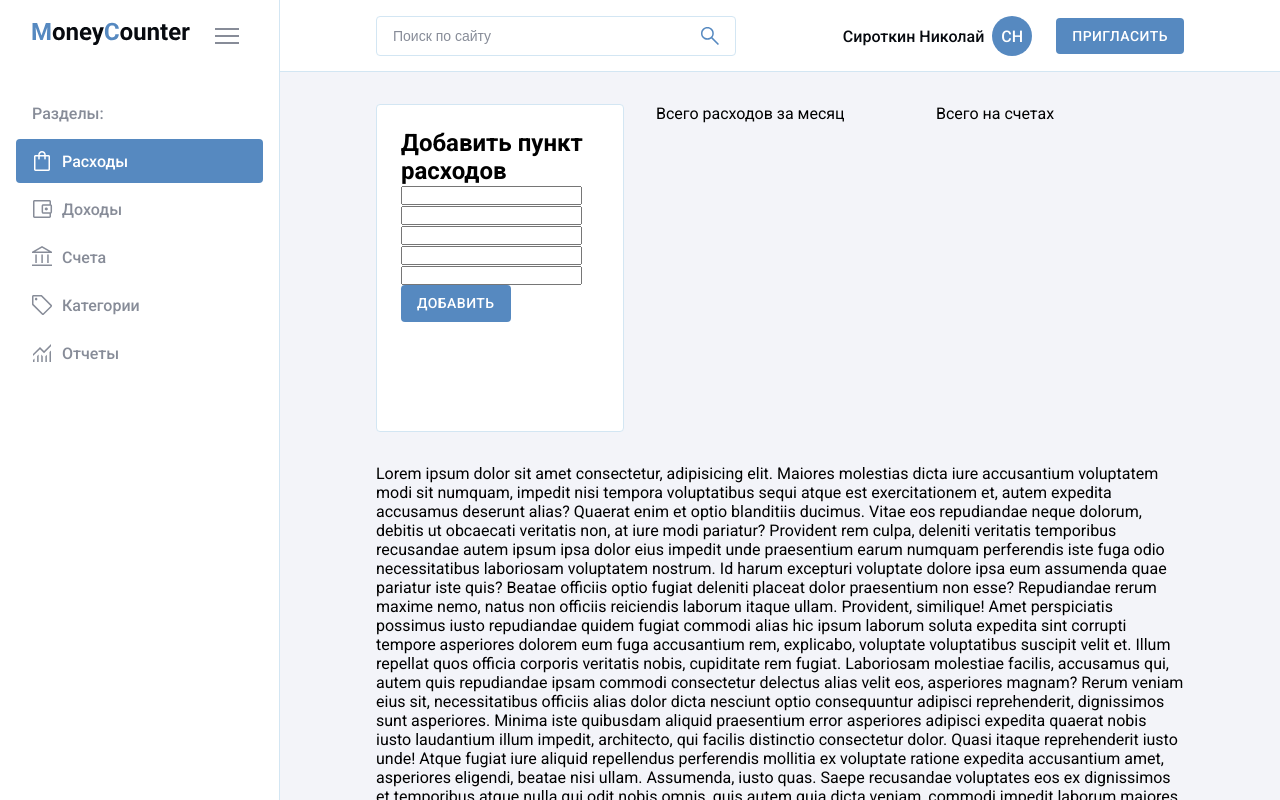
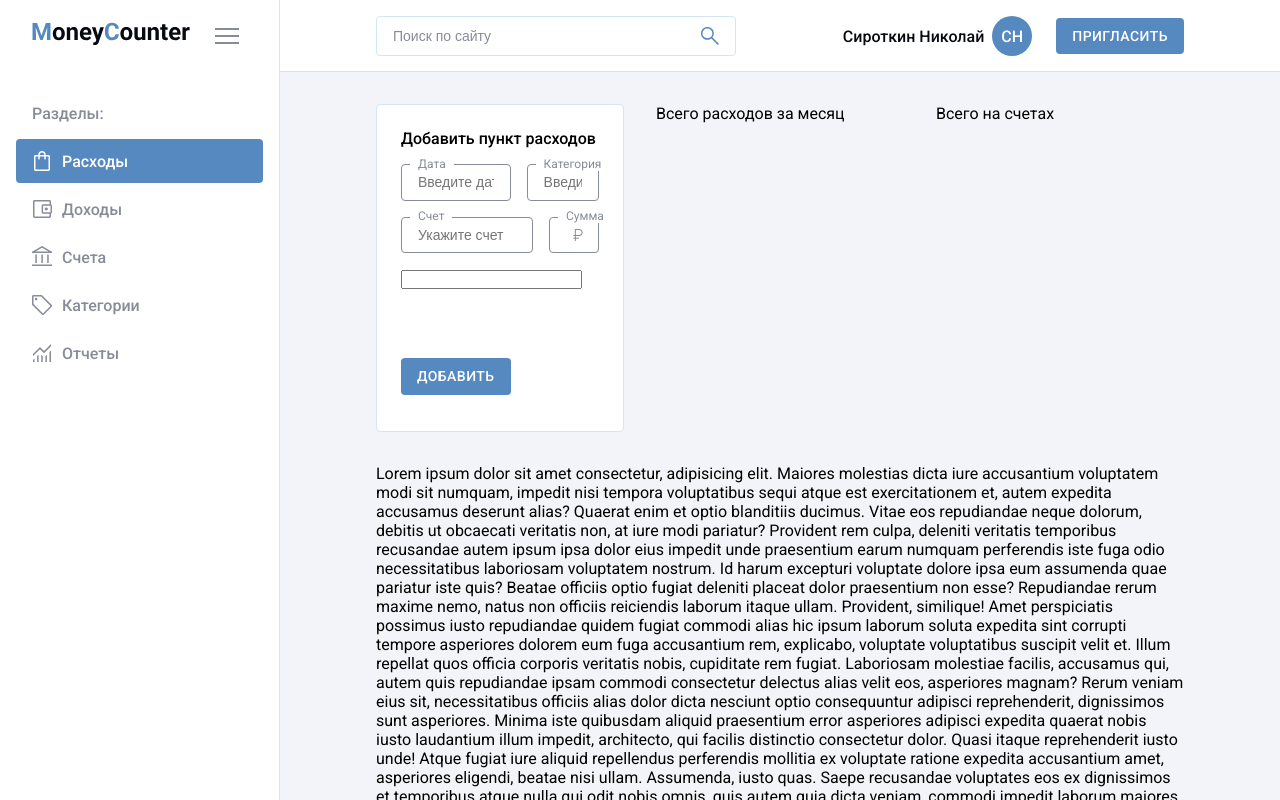
Before and after one commit to nickup8/moneyCounter, a React (Create React App) app: page / in a window 1280 px wide. Shown: the top 800 px of the page. Built offline with nearby package versions, Linux system fonts and the light colour scheme.

Commit message:
Create component Input

```diff
--- a/src/components/EnterData/enterData.module.scss
+++ b/src/components/EnterData/enterData.module.scss
@@ -9,5 +9,35 @@
 	padding: 24px;
 }
 
+.h2 {
+	font-weight: 500;
+	font-size: 16px;
+	line-height: 19px;
+	margin-bottom: 16px;
+}
+
 .form {
+	display: grid;
+	grid-template-columns: repeat(3, 1fr);
+	grid-template-rows: 1fr 1fr 2fr 1fr;
+	grid-column-gap: 16px;
+	grid-row-gap: 16px;
 }
+
+.date {
+	grid-column: 1/2;
+}
+
+.categoty {
+	grid-column: 2/4;
+}
+.order {
+	grid-column: 1/3;
+}
+
+.sum {
+	grid-column: 3/4;
+}
+.comments {
+	grid-column: 1/4;
+}
--- a/src/components/EnterData/index.jsx
+++ b/src/components/EnterData/index.jsx
@@ -1,5 +1,8 @@
 import React from 'react';
+import { Input } from '../ui/Input';
 import { Button } from './../ui/Button';
+
+import iconRub from './../../img/rub.svg';
 
 import style from './enterData.module.scss';
 
@@ -8,12 +11,26 @@ export const EnterData = () => {
 		<div className={style.enterData}>
 			<h2 className={style.h2}>Добавить пункт расходов</h2>
 			<form className={style.form}>
-				<input type="text" />
-				<input type="text" />
-				<input type="text" />
-				<input type="text" />
-				<input type="text" />
-				<Button text="Добавить" />
+				<div className={style.date}>
+					<Input label="Дата" type="text" placeholder="Введите дату" />
+				</div>
+				<div className={style.categoty}>
+					<Input
+						label="Категория"
+						type="text"
+						placeholder="Введите категорию"
+					/>
+				</div>
+				<div className={style.order}>
+					<Input label="Счет" type="text" placeholder="Укажите счет" />
+				</div>
+				<div className={style.sum}>
+					<Input label="Сумма" type="text" placeholder="Сумма" icon={iconRub} />
+				</div>
+				<div className={style.comments}>
+					<input type="text" />
+				</div>
+				<Button text="Добавить" type="sudmit" />
 			</form>
 		</div>
 	);
--- a/src/components/ui/Input/Input.module.scss
+++ b/src/components/ui/Input/Input.module.scss
@@ -1 +1,46 @@
 @import './../../../scss/variables';
+
+.inputBox {
+	width: 100%;
+	height: 100%;
+	position: relative;
+}
+
+.label {
+	position: absolute;
+	top: -20%;
+	left: 9px;
+	font-size: 12px;
+	background-color: $white;
+	padding: 0 8px;
+	color: $grey_text;
+}
+
+.input {
+	width: 100%;
+	height: 100%;
+	border: 1px solid $grey_text;
+	border-radius: 4px;
+	outline: none;
+	padding: 0 16px;
+	font-size: 14px;
+}
+
+.input:focus {
+	border: 1px solid $blue;
+}
+
+.input:focus + .label {
+	color: $blue;
+}
+
+.icon {
+	position: absolute;
+	top: 50%;
+	right: 13px;
+	transform: translateY(-50%);
+}
+
+.inputIcon {
+	padding-right: 32px;
+}
--- a/src/components/ui/Input/index.jsx
+++ b/src/components/ui/Input/index.jsx
@@ -2,10 +2,16 @@ import React from 'react';
 
 import style from './Input.module.scss';
 
-export const Input = () => {
+export const Input = ({ type, label, placeholder, icon }) => {
 	return (
 		<div className={style.inputBox}>
-			<label className={style.label}>Ghbdtn</label>
+			<input
+				className={icon ? style.input + ' ' + style.inputIcon : style.input}
+				type={type}
+				placeholder={placeholder}
+			/>
+			<label className={style.label}>{label}</label>
+			{icon ? <img src={icon} className={style.icon} alt="icon" /> : ''}
 		</div>
 	);
 };
```
Also changed, not shown: src/img/rub.svg (added), 1 other file (tests, documents, lock files or other folders).
